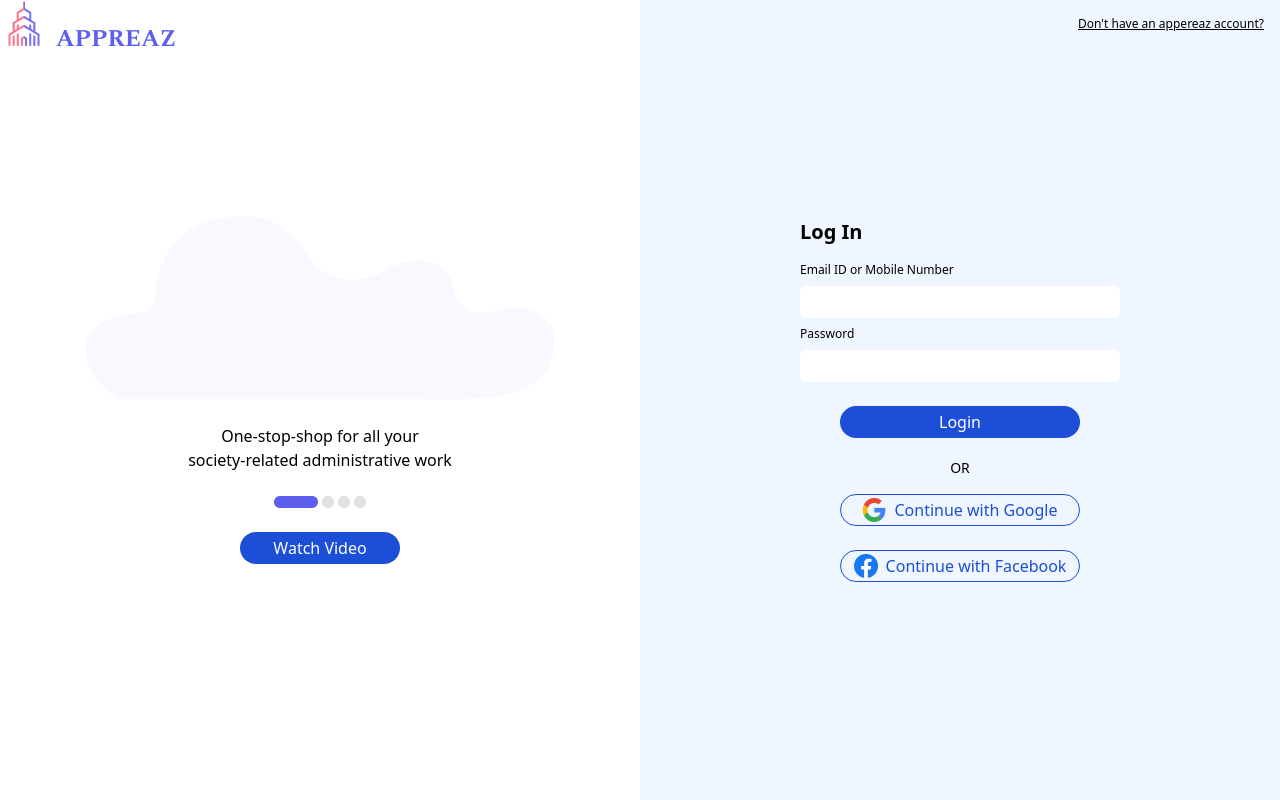
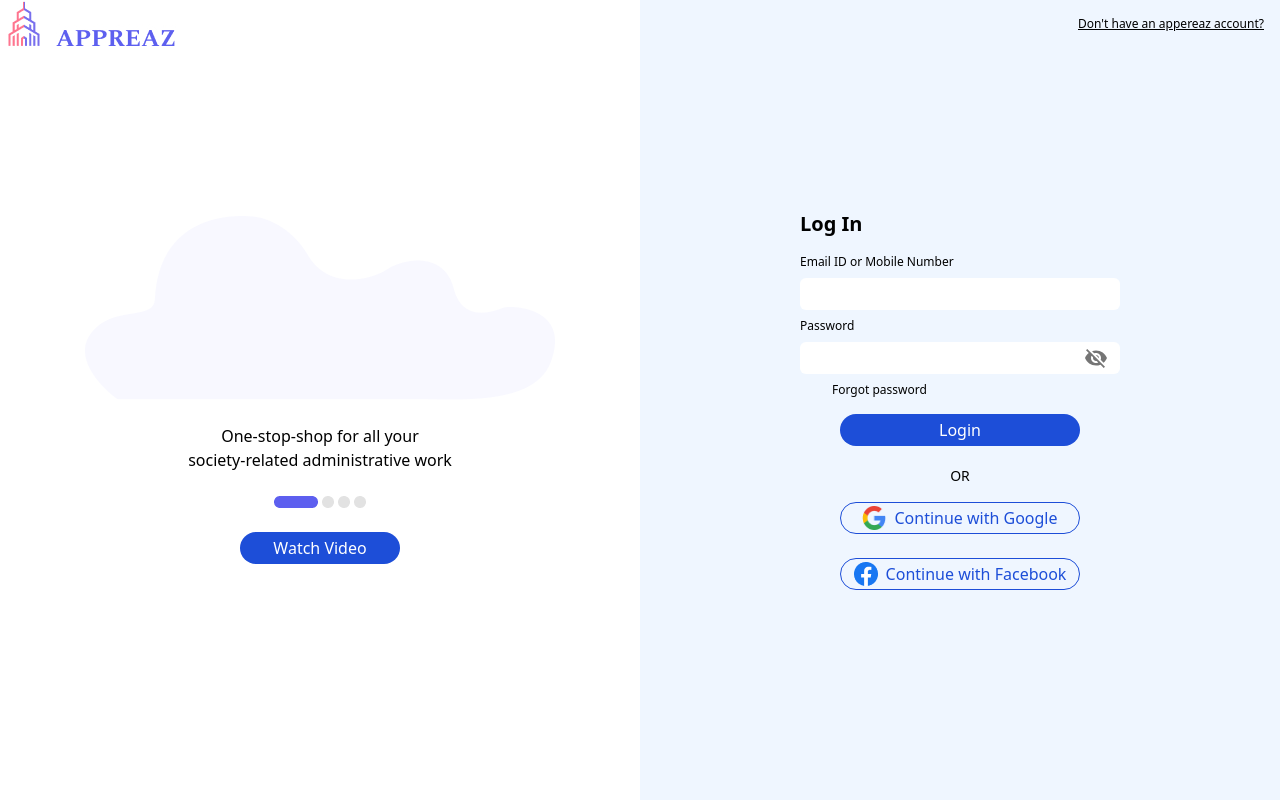
Before and after one commit to praveen8055/apicrud, a React (Create React App) app: page /login in a window 1280 px wide. Built offline with nearby package versions, Linux system fonts and the light colour scheme; no server answers.

Commit message:
Some changes done

```diff
--- a/src/components/Login/Login.js
+++ b/src/components/Login/Login.js
@@ -1,6 +1,12 @@
-import React, { useRef, useState } from "react";
+import React, { useEffect, useRef, useState } from "react";
 import { useHistory } from "react-router-dom";
 import { callApi } from "../../ApiUtils/LoginUtils";
+import Visibility from "@material-ui/icons/Visibility";
+import VisibilityOff from "@material-ui/icons/VisibilityOff";
+import IconButton from "@material-ui/core/IconButton";
+import Input from "@material-ui/core/Input";
+import InputAdornment from "@material-ui/core/InputAdornment";
+import PhoneInput from "react-phone-input-2";
 import {
   useDispatchCurrentUser,
   useCurrentUser,
@@ -18,20 +24,43 @@ const Login = () => {
   const [errorMessage, setErrorMessage] = useState(null);
   const dispatch = useDispatchCurrentUser();
   const currentUser = useCurrentUser();
+  const [values, setValues] = useState({
+    password: "",
+    showPassword: false,
+  });
+  const [emailValue, setEmailValue] = useState("");
+  const [phoneNo, setPhoneNo] = useState();
+  const [isEmailInput, setIsEmailInput] = useState(true);
+
+  const emailChangedHandler = (e) => {
+    setEmailValue(e.target.value);
+  };
+
+  const handleClickShowPassword = () => {
+    setValues({ ...values, showPassword: !values.showPassword });
+  };
+
+  const handleMouseDownPassword = (event) => {
+    event.preventDefault();
+  };
+
+  const handlePasswordChange = (prop) => (event) => {
+    setValues({ ...values, [prop]: event.target.value });
+  };
 
   const submitLoginFormHandler = async (e) => {
     e.preventDefault();
     const re =
       /^(([^<>()[\]\\.,;:\s@"]+(\.[^<>()[\]\\.,;:\s@"]+)*)|(".+"))@((\[[0-9]{1,3}\.[0-9]{1,3}\.[0-9]{1,3}\.[0-9]{1,3}\])|(([a-zA-Z\-0-9]+\.)+[a-zA-Z]{2,}))$/;
-    console.log("email", emailRef.current.value);
-    console.log("password", passwordRef.current.value);
+    console.log("email", emailValue);
+    console.log("password", values.password);
 
     setErrorMessage(null);
     try {
-      if (!re.test(emailRef.current.value)) throw "Email not valid";
+      if (!re.test(emailValue)) throw "Email not valid";
       const response = await callApi("/auth/local", "POST", {
-        identifier: emailRef.current.value,
-        password: passwordRef.current.value,
+        identifier: emailValue,
+        password: values.password,
       });
       if (!response.user) {
         throw "We could not find an account linked with this account";
@@ -88,31 +117,69 @@ const Login = () => {
             <label htmlFor="email" className="text-xs mb-2">
               Email ID or Mobile Number
             </label>
-            <input
+            {/* <input
               ref={emailRef}
               className="w-80 h-8 rounded-md pl-2 text-sm mb-2"
               name="email"
               id="email"
-            ></input>
+            >
+            </input> */}
+            <Input
+              className="w-80 h-8 rounded-md pl-2 text-sm mb-2 bg-white no-underline"
+              ref={emailRef}
+              value={emailValue}
+              onChange={emailChangedHandler}
+              type="email"
+              name="email"
+              id="email"
+              style={{ fontSize: "0.875rem" }}
+              disableUnderline={true}
+            />
+            {/* <PhoneInput
+              className="react-tel"
+              placeholder="Enter phone number"
+              country={"in"}
+              value={phoneNo}
+              onChange={setPhoneNo}
+            /> */}
             {errorMessage && (
               <p className="text-xs text-red-600 mb-4">{errorMessage}</p>
             )}
-            {/* {currentUser.isAuthenticated && <p>Logged in Sucessfully</p>}
-            {currentUser.isAuthenticated && (
-              <button onClick={logoutHandler}>Logout</button>
-            )} */}
             <label htmlFor="password" className="text-xs mb-2">
               Password
             </label>
-            <input
+            {/* <input
               ref={passwordRef}
               className="w-80 h-8 rounded-md pl-2 mb-6"
               type="password"
               name="password"
               id="password"
-            ></input>
+            ></input> */}
+            <Input
+              className="w-80 h-8 rounded-md pl-2 text-sm mb-2 bg-white no-underline"
+              type={values.showPassword ? "text" : "password"}
+              disableUnderline={true}
+              onChange={handlePasswordChange("password")}
+              style={{ fontSize: "0.875rem" }}
+              ref={passwordRef}
+              value={values.password}
+              endAdornment={
+                <InputAdornment position="end">
+                  <IconButton
+                    onClick={handleClickShowPassword}
+                    onMouseDown={handleMouseDownPassword}
+                  >
+                    {values.showPassword ? <Visibility /> : <VisibilityOff />}
+                  </IconButton>
+                </InputAdornment>
+              }
+            />
           </div>
-          <div className="flex flex-col items-center justify-center">
+          <div className="flex justify-between w-2/5">
+            {/* <p className="text-xs text-red-600 mb-4">Incorrect password</p> */}
+            <p className="text-xs mb-4 cursor-pointer">Forgot password</p>
+          </div>
+          <div className="flex flex-col items-center">
             <button
               className="bg-blue-700 w-60 h-8 rounded-3xl text-white mb-5"
               onClick={submitLoginFormHandler}
--- a/src/components/Step1/Step1.js
+++ b/src/components/Step1/Step1.js
@@ -8,6 +8,7 @@ import PhoneInput from "react-phone-input-2";
 import "react-phone-input-2/lib/style.css";
 import HintModal from "../Modals/HintModal";
 import IssueModal from "../Modals/IssueModal";
+import { callApi } from "../../ApiUtils/LoginUtils";
 
 const Step1 = () => {
   const history = useHistory();
@@ -20,8 +21,19 @@ const Step1 = () => {
     setIssueModalIsOpen(true);
   };
 
-  const goToStep2Handler = () => {
-    history.push("/step2");
+  const goToStep2Handler = async () => {
+    var newValue = "+" + value;
+    try {
+      const response = await callApi("/verifications", "POST", {
+        phoneNumber: newValue,
+      });
+      console.log(response.ok);
+      console.log(response);
+      localStorage.setItem("phoneNumber", newValue);
+      history.push("/step2");
+    } catch (err) {
+      console.log(err);
+    }
   };
 
   return (
--- a/src/components/Step2/Step2.js
+++ b/src/components/Step2/Step2.js
@@ -7,8 +7,8 @@ import { useHistory } from "react-router-dom";
 
 const Step2 = () => {
   const history = useHistory();
-  const [otp, setOtp] = useState(new Array(4).fill(""));
-  const [time, setTime] = useState(110);
+  const [otp, setOtp] = useState(new Array(6).fill(""));
+  const [time, setTime] = useState(10);
   const handleOtpInputChange = (element, index) => {
     if (isNaN(element.value)) return false;
     setOtp([...otp.map((d, idx) => (idx == index ? element.value : d))]);
@@ -19,7 +19,8 @@ const Step2 = () => {
   const otpTimerChange = () => {
     setTimeout(() => {
       var reducedTime = time - 1;
-      setTime(reducedTime);
+      if (reducedTime <= 0) setTime(0);
+      else setTime(reducedTime);
     }, 1000);
   };
 
@@ -69,10 +70,16 @@ const Step2 = () => {
                   );
                 })}
               </div>
-              <p className="text-xs font-bold mb-4">
-                Resend OTP in: <span onChange={otpTimerChange()}>{time} </span>
-                <span>secs</span>
-              </p>
+              {time > 0 && (
+                <p className="text-xs font-bold mb-4">
+                  Resend OTP in:{" "}
+                  <span onChange={otpTimerChange()}>{time} </span>
+                  <span>secs</span>
+                </p>
+              )}
+              {time <= 0 && (
+                <p className="text-xs font-bold mb-4">Resend OTP</p>
+              )}
               <button
                 className="bg-blue-700 w-1/2 h-8 rounded-3xl text-white text-sm mb-5"
                 onClick={goToStep3Handler}
```
